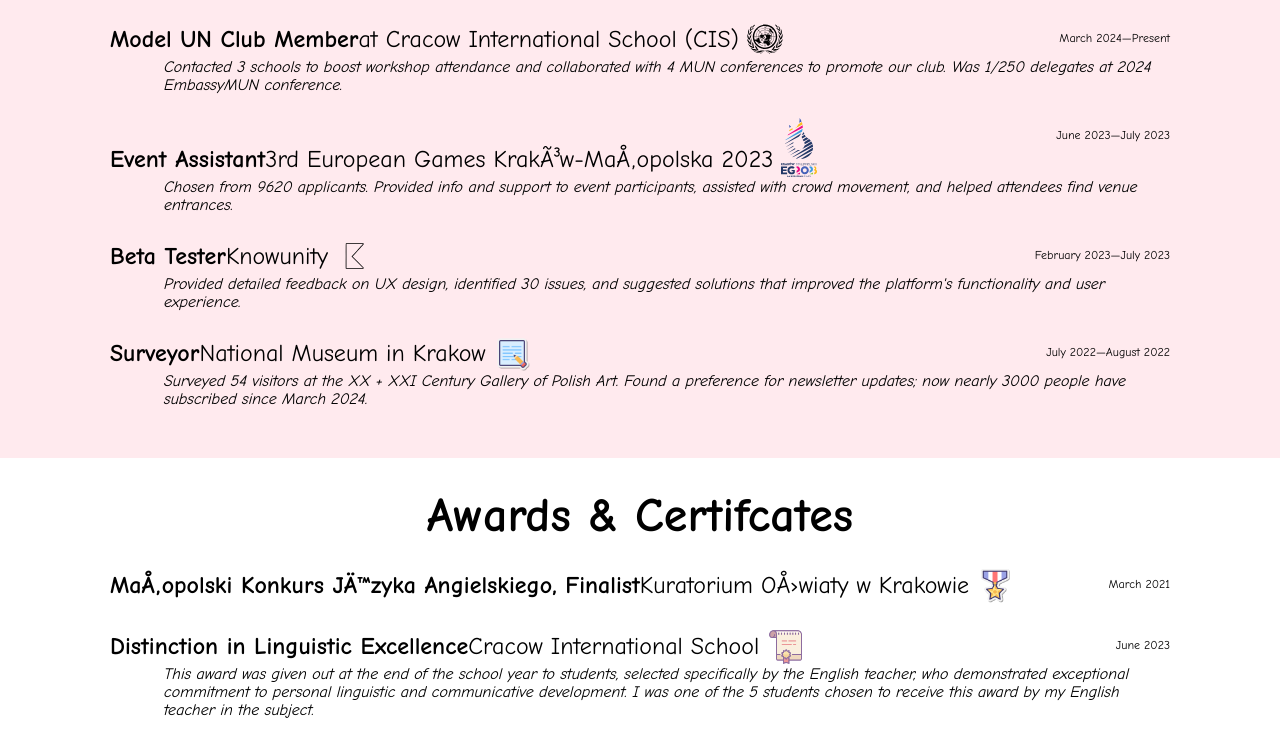
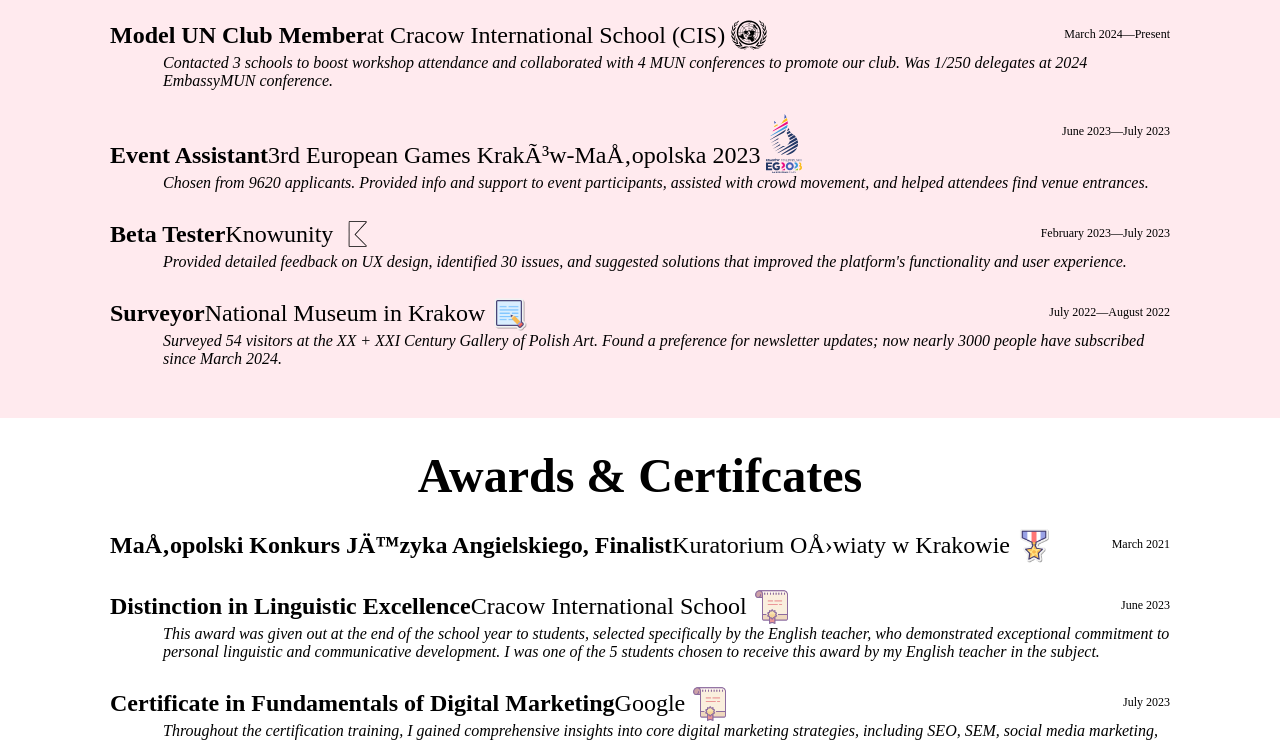
Before and after one commit to aroralakshita/aroralakshita.github.io, a plain HTML site: page index.html in a window 1280 px wide. Shown: the part 549-1289 px from the top of the page. Drawn offline with Linux system fonts and the light colour scheme.

Commit message:
Update style.css

```diff
--- a/style.css
+++ b/style.css
@@ -4,7 +4,7 @@
     margin-right: 0px;
     margin-left: 0px;
     color: #000000;
-    font-family: "Comic Sans MS", sans-serif;
+    font-family: "Times New Roman", Times, serif;
     box-sizing: border-box;
   }
 
```
